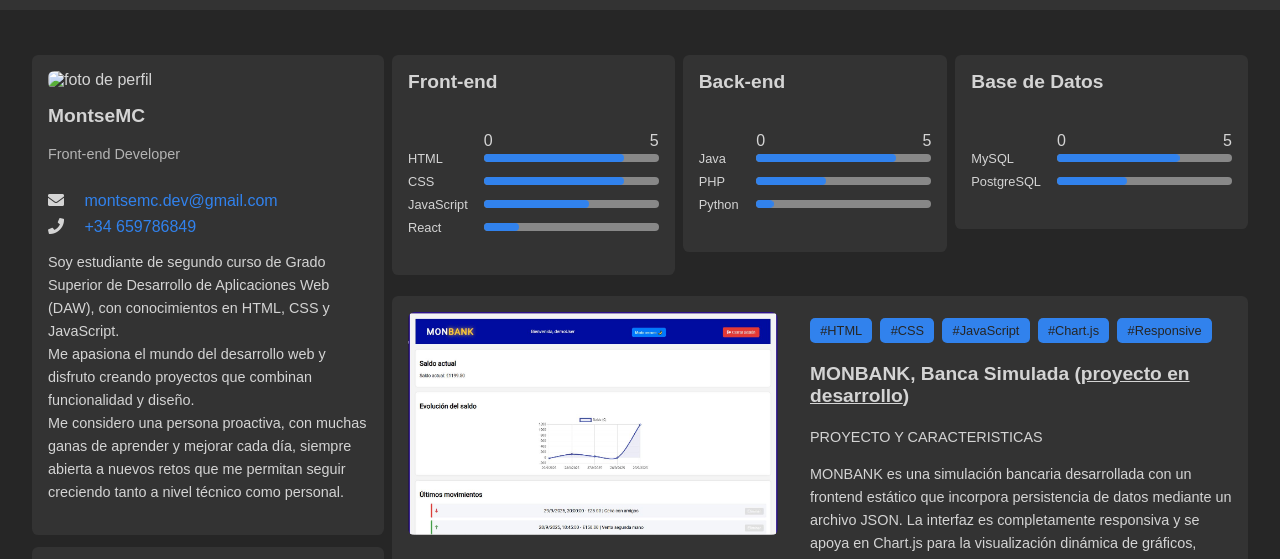
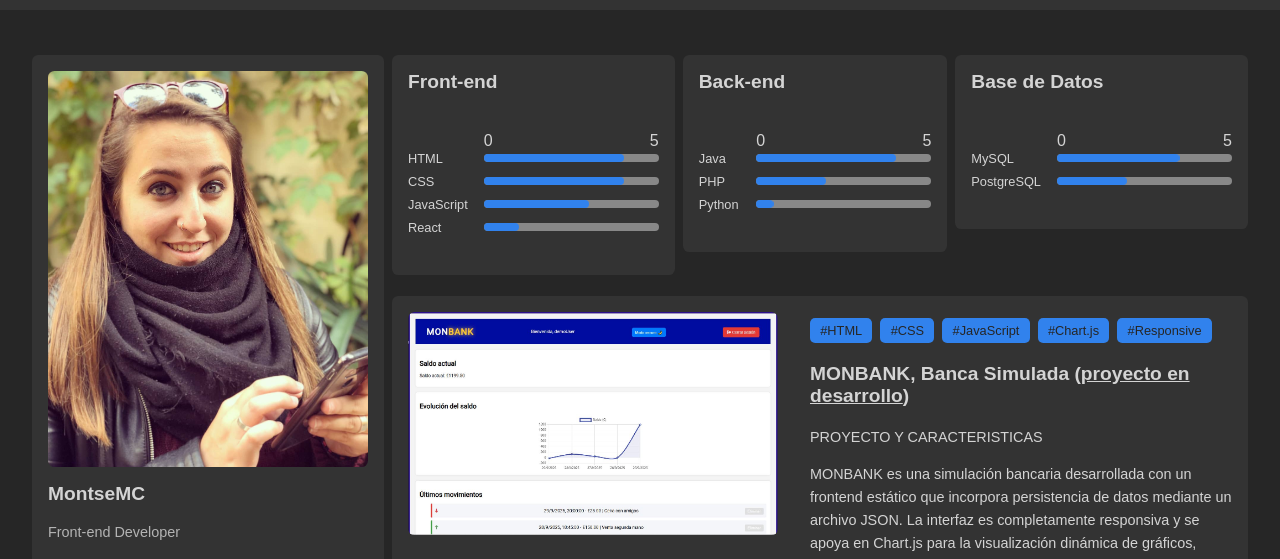
Before and after one commit to Monmu9/Portfolio-personal, a plain HTML site: page index.html in a window 1280 px wide. Shown: the part 65-624 px from the top of the page. Drawn offline with Linux system fonts and the light colour scheme; the site is published under a folder, as on GitHub Pages, so addresses that start at the root find nothing.

Commit message:
corrijo ruta de la foto de perfil del portfolio para Github Pages

```diff
--- a/index.html
+++ b/index.html
@@ -61,7 +61,7 @@
           <!--Tarjeta de presentación-->
           <article class="card card--profile">
             <div class="card__image-container">
-              <img src="/assets/images/montsefotoperfil.jpg" alt="foto de perfil" />
+              <img src="assets/images/montsefotoperfil.jpg" alt="foto de perfil" />
             </div>
 
             <div class="card__header">
```
